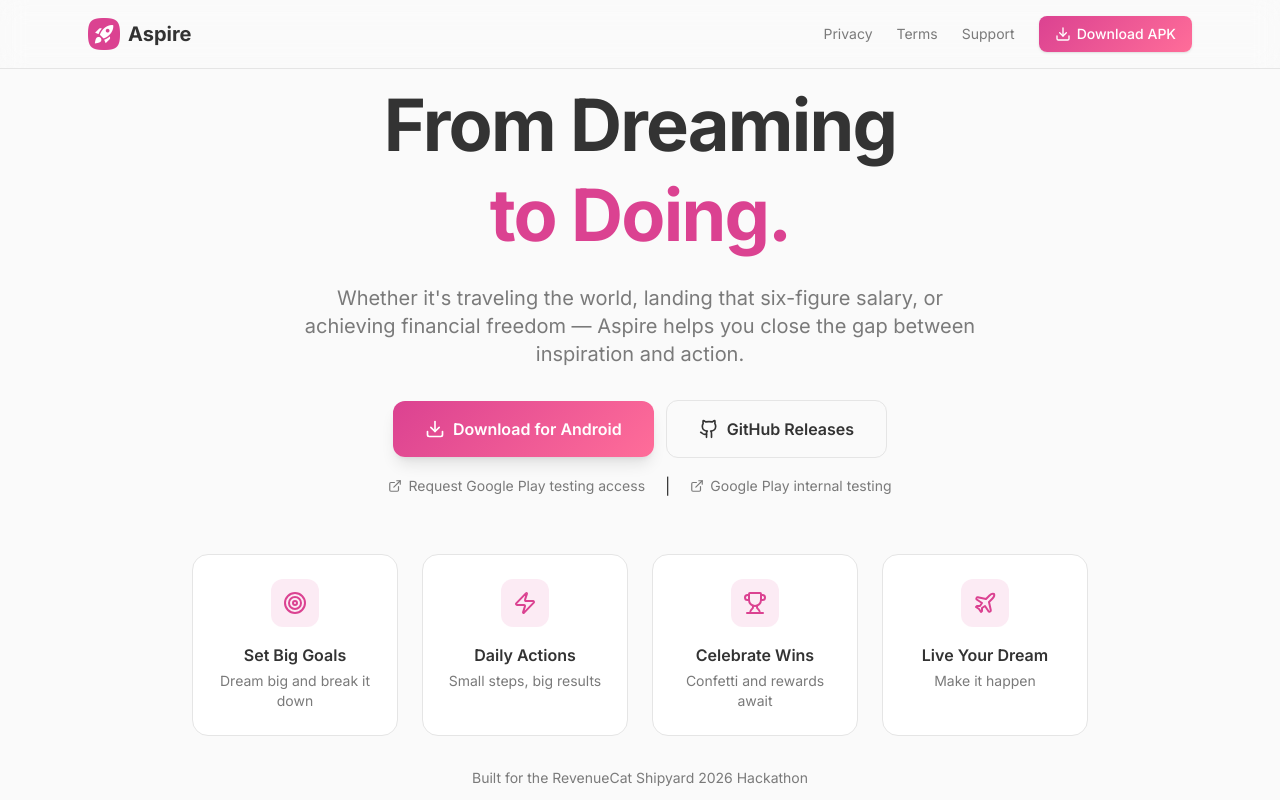
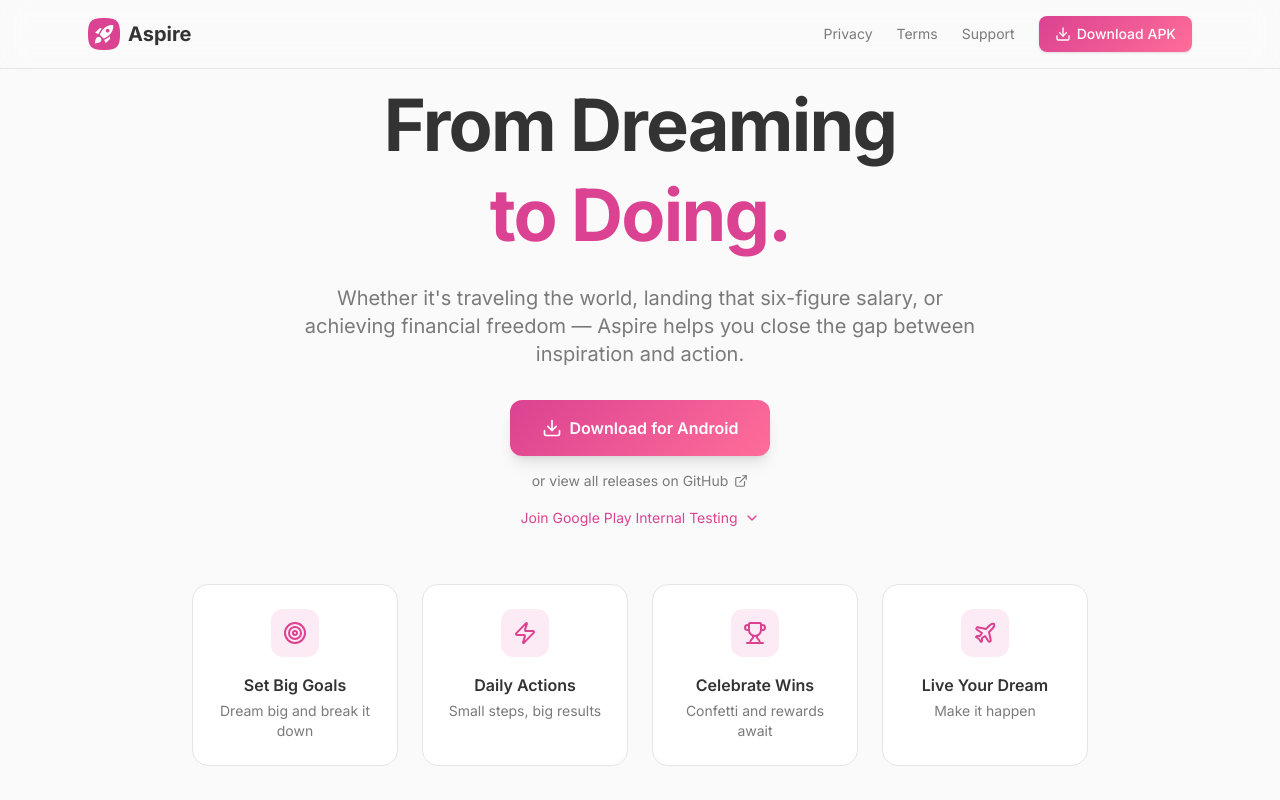
Before and after one commit to sixtusagbo/aspire, a Next.js app in the folder landing/: page / in a window 1280 px wide. Shown: the top 800 px of the page. Built offline with nearby package versions, Linux system fonts and the light colour scheme.

Commit message:
Redesign landing page CTAs and add Google Play testing flow

```diff
--- a/landing/src/components/Header.tsx
+++ b/landing/src/components/Header.tsx
@@ -3,12 +3,13 @@
 import { useState } from "react";
 import Link from "next/link";
 import Image from "next/image";
-import { Menu, X, Download, Github, ExternalLink } from "lucide-react";
+import { Menu, X, Download, ExternalLink } from "lucide-react";
 import {
   APK_DOWNLOAD_URL,
   GITHUB_RELEASE_URL,
   GOOGLE_FORM_URL,
   PLAY_TESTING_URL,
+  PLAY_STORE_URL,
 } from "@/lib/links";
 
 export default function Header() {
@@ -74,11 +75,11 @@ export default function Header() {
       {open && (
         <div className="md:hidden border-t border-border bg-background/95 backdrop-blur-md">
           <div className="max-w-6xl mx-auto px-4 py-4 flex flex-col gap-1">
-            {/* Download section */}
+            {/* Download */}
             <a
               href={APK_DOWNLOAD_URL}
               onClick={() => setOpen(false)}
-              className="btn-primary px-4 py-3 rounded-xl text-white font-semibold flex items-center justify-center gap-2 shadow-md mb-2"
+              className="btn-primary px-4 py-3 rounded-xl text-white font-semibold flex items-center justify-center gap-2 shadow-md mb-1"
             >
               <Download className="w-5 h-5" />
               Download for Android
@@ -88,15 +89,14 @@ export default function Header() {
               target="_blank"
               rel="noopener noreferrer"
               onClick={() => setOpen(false)}
-              className="px-4 py-3 rounded-xl font-medium flex items-center justify-center gap-2 border border-border text-foreground mb-3"
+              className="px-4 py-2 text-center text-sm text-muted hover:text-primary transition-colors mb-2"
             >
-              <Github className="w-5 h-5" />
-              GitHub Releases
+              or view all releases on GitHub
             </a>
 
             <div className="border-t border-border my-1" />
 
-            {/* Testing links */}
+            {/* Google Play testing */}
             <a
               href={GOOGLE_FORM_URL}
               target="_blank"
@@ -115,7 +115,17 @@ export default function Header() {
               className="px-4 py-3 rounded-lg text-sm text-foreground-secondary hover:text-primary flex items-center gap-2 transition-colors"
             >
               <ExternalLink className="w-4 h-4" />
-              Google Play internal testing
+              Join internal test
+            </a>
+            <a
+              href={PLAY_STORE_URL}
+              target="_blank"
+              rel="noopener noreferrer"
+              onClick={() => setOpen(false)}
+              className="px-4 py-3 rounded-lg text-sm text-foreground-secondary hover:text-primary flex items-center gap-2 transition-colors"
+            >
+              <ExternalLink className="w-4 h-4" />
+              Google Play listing
             </a>
 
             <div className="border-t border-border my-1" />
--- a/landing/src/components/Hero.tsx
+++ b/landing/src/components/Hero.tsx
@@ -1,12 +1,13 @@
 "use client";
 
+import { useState } from "react";
 import {
   Target,
   Zap,
   Trophy,
   Plane,
   Download,
-  Github,
+  ChevronDown,
   ExternalLink,
 } from "lucide-react";
 import {
@@ -14,9 +15,12 @@ import {
   GITHUB_RELEASE_URL,
   GOOGLE_FORM_URL,
   PLAY_TESTING_URL,
+  PLAY_STORE_URL,
 } from "@/lib/links";
 
 export default function Hero() {
+  const [showTesting, setShowTesting] = useState(false);
+
   return (
     <section className="min-h-screen flex items-center justify-center pt-20 pb-16 px-4 overflow-hidden relative">
       <div className="max-w-4xl mx-auto w-full relative z-10 text-center">
@@ -34,51 +38,103 @@ export default function Hero() {
           gap between inspiration and action.
         </p>
 
-        {/* CTA - moved up, before features */}
-        <div className="flex flex-col sm:flex-row gap-3 justify-center items-center mb-4">
+        {/* Primary CTA */}
         <a
           href={APK_DOWNLOAD_URL}
-            className="btn-primary px-8 py-4 rounded-xl text-white font-semibold flex items-center justify-center gap-2 min-w-50 shadow-lg shadow-primary/25 hover:shadow-xl hover:shadow-primary/30 active:scale-[0.98] transition-all"
+          className="btn-primary px-8 py-4 rounded-xl text-white font-semibold inline-flex items-center gap-2 shadow-lg shadow-primary/25 hover:shadow-xl hover:shadow-primary/30 active:scale-[0.98] transition-all"
         >
           <Download className="w-5 h-5" />
           Download for Android
         </a>
+
+        {/* Secondary link */}
+        <div className="mt-3 mb-4">
           <a
             href={GITHUB_RELEASE_URL}
             target="_blank"
             rel="noopener noreferrer"
-            className="px-8 py-4 rounded-xl font-semibold flex items-center justify-center gap-2 min-w-50 border border-border text-foreground hover:border-primary/50 hover:text-primary active:scale-[0.98] transition-all"
+            className="text-sm text-muted hover:text-primary transition-colors inline-flex items-center gap-1.5"
           >
-            <Github className="w-5 h-5" />
-            GitHub Releases
+            or view all releases on GitHub
+            <ExternalLink className="w-3.5 h-3.5" />
           </a>
         </div>
 
-        {/* Secondary links */}
-        <div className="flex flex-col sm:flex-row gap-3 sm:gap-5 justify-center items-center mb-14">
+        {/* Collapsible Google Play testing */}
+        <div className="max-w-md mx-auto mb-14">
+          <button
+            onClick={() => setShowTesting(!showTesting)}
+            className="text-sm text-primary hover:text-primary/80 transition-colors flex items-center gap-1.5 mx-auto"
+          >
+            Join Google Play Internal Testing
+            <ChevronDown
+              className={`w-4 h-4 transition-transform ${showTesting ? "rotate-180" : ""}`}
+            />
+          </button>
+
+          {showTesting && (
+            <div className="mt-4 p-5 rounded-xl bg-card border border-border text-left space-y-4">
+              <div className="flex gap-3">
+                <span className="shrink-0 w-6 h-6 rounded-full bg-primary/10 text-primary text-xs font-bold flex items-center justify-center">
+                  1
+                </span>
+                <p className="text-sm text-foreground/80">
                   <a
                     href={GOOGLE_FORM_URL}
                     target="_blank"
                     rel="noopener noreferrer"
-            className="text-sm text-muted hover:text-primary transition-colors flex items-center gap-1.5"
+                    className="text-primary hover:underline font-medium"
                   >
-            <ExternalLink className="w-3.5 h-3.5" />
-            Request Google Play testing access
-          </a>
-          <span className="hidden sm:inline text-border">|</span>
+                    Request access
+                    <ExternalLink className="w-3 h-3 inline ml-1 -mt-0.5" />
+                  </a>{" "}
+                  by filling out a quick form with your Google Play email.
+                </p>
+              </div>
+
+              <div className="flex gap-3">
+                <span className="shrink-0 w-6 h-6 rounded-full bg-primary/10 text-primary text-xs font-bold flex items-center justify-center">
+                  2
+                </span>
+                <p className="text-sm text-foreground/80">
+                  Your request will be approved within a few hours. Once
+                  approved,{" "}
                   <a
                     href={PLAY_TESTING_URL}
                     target="_blank"
                     rel="noopener noreferrer"
-            className="text-sm text-muted hover:text-primary transition-colors flex items-center gap-1.5"
+                    className="text-primary hover:underline font-medium"
                   >
-            <ExternalLink className="w-3.5 h-3.5" />
-            Google Play internal testing
-          </a>
+                    join the internal test
+                    <ExternalLink className="w-3 h-3 inline ml-1 -mt-0.5" />
+                  </a>{" "}
+                  on Google Play.
+                </p>
+              </div>
+
+              <div className="flex gap-3">
+                <span className="shrink-0 w-6 h-6 rounded-full bg-primary/10 text-primary text-xs font-bold flex items-center justify-center">
+                  3
+                </span>
+                <p className="text-sm text-foreground/80">
+                  <a
+                    href={PLAY_STORE_URL}
+                    target="_blank"
+                    rel="noopener noreferrer"
+                    className="text-primary hover:underline font-medium"
+                  >
+                    Download Aspire
+                    <ExternalLink className="w-3 h-3 inline ml-1 -mt-0.5" />
+                  </a>{" "}
+                  from Google Play and start achieving your goals.
+                </p>
+              </div>
+            </div>
+          )}
         </div>
 
         {/* Features */}
-        <div className="grid sm:grid-cols-2 lg:grid-cols-4 gap-6 mb-8">
+        <div className="grid sm:grid-cols-2 lg:grid-cols-4 gap-6">
           <FeatureCard
             icon={<Target className="w-6 h-6" />}
             title="Set Big Goals"
@@ -100,10 +156,6 @@ export default function Hero() {
             description="Make it happen"
           />
         </div>
-
-        <p className="text-muted text-sm">
-          Built for the RevenueCat Shipyard 2026 Hackathon
-        </p>
       </div>
     </section>
   );
--- a/landing/src/lib/links.ts
+++ b/landing/src/lib/links.ts
@@ -1,8 +1,10 @@
 export const GITHUB_RELEASE_URL =
-  "https://github.com/sixtusagbo/aspire/releases/latest";
+  "https://github.com/sixtusagbo/aspire/releases/";
 export const APK_DOWNLOAD_URL =
-  "https://github.com/sixtusagbo/aspire/releases/latest/download/aspire.apk";
+  "https://github.com/sixtusagbo/aspire/releases/download/v0.1.10/aspire.apk";
 // TODO: Update Google Form URL
 export const GOOGLE_FORM_URL = "https://forms.gle/TODO";
-// TODO: Update Play testing URL
-export const PLAY_TESTING_URL = "https://play.google.com/apps/testing/TODO";
+export const PLAY_TESTING_URL =
+  "https://play.google.com/apps/internaltest/4701653012190778963";
+export const PLAY_STORE_URL =
+  "https://play.google.com/store/apps/details?id=dev.sixtusagbo.aspire";
```
Lines whose indentation alone changed are shown as unchanged.
